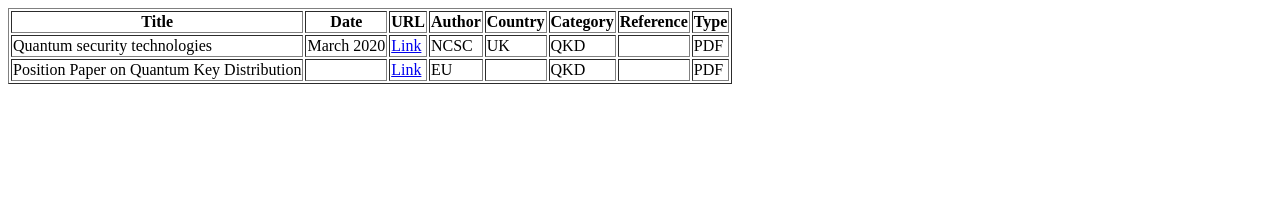
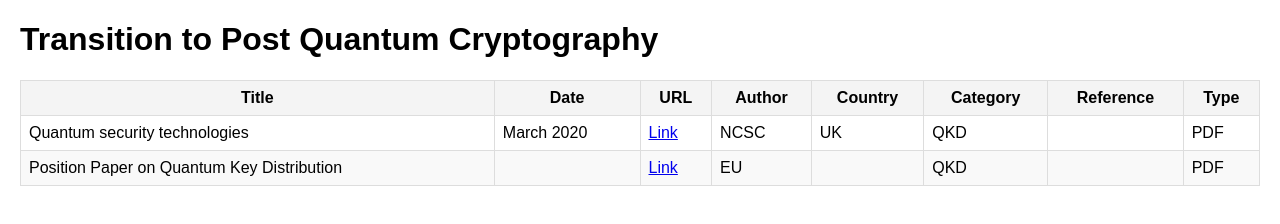
Before and after one commit to pqctoday/root, a plain HTML site: page sections/QKD/index.html in a window 1280 px wide. Drawn offline with nearby package versions, Linux system fonts and the light colour scheme.

Commit message:
fix case path

```diff
--- a/sections/QKD/index.html
+++ b/sections/QKD/index.html
@@ -3,16 +3,45 @@
 <head>
     <meta charset="UTF-8">
     <meta name="viewport" content="width=device-width, initial-scale=1.0">
-    <title>QKD</title>
+    <title>Transition to Post Quantum Cryptography</title>
     <script src="https://cdnjs.cloudflare.com/ajax/libs/PapaParse/5.3.0/papaparse.min.js"></script>
     <script src="script.js" defer></script>
     <style>
+        body {
+            font-family: Arial, sans-serif;
+            margin: 20px;
+        }
+
+        table {
+            border-collapse: collapse;
+            width: 100%;
+        }
+
+        th, td {
+            border: 1px solid #ddd;
+            padding: 8px;
+        }
+
         th {
+            background-color: #f4f4f4;
             cursor: pointer;
+        }
+
+        th:hover {
+            background-color: #ddd;
+        }
+
+        tr:nth-child(even) {
+            background-color: #f9f9f9;
+        }
+
+        tr:hover {
+            background-color: #f1f1f1;
         }
     </style>
 </head>
 <body>
+    <h1>Transition to Post Quantum Cryptography</h1>
     <table border="1" id="outputTable">
         <thead>
             <tr>
```
Also changed, not shown: index.html (+1 -17 lines), sections/Discovery/index.html (+30 -1 lines), sections/QRA/index.html (+30 -1 lines), sections/Transition/index.html (+29 -0 lines).
